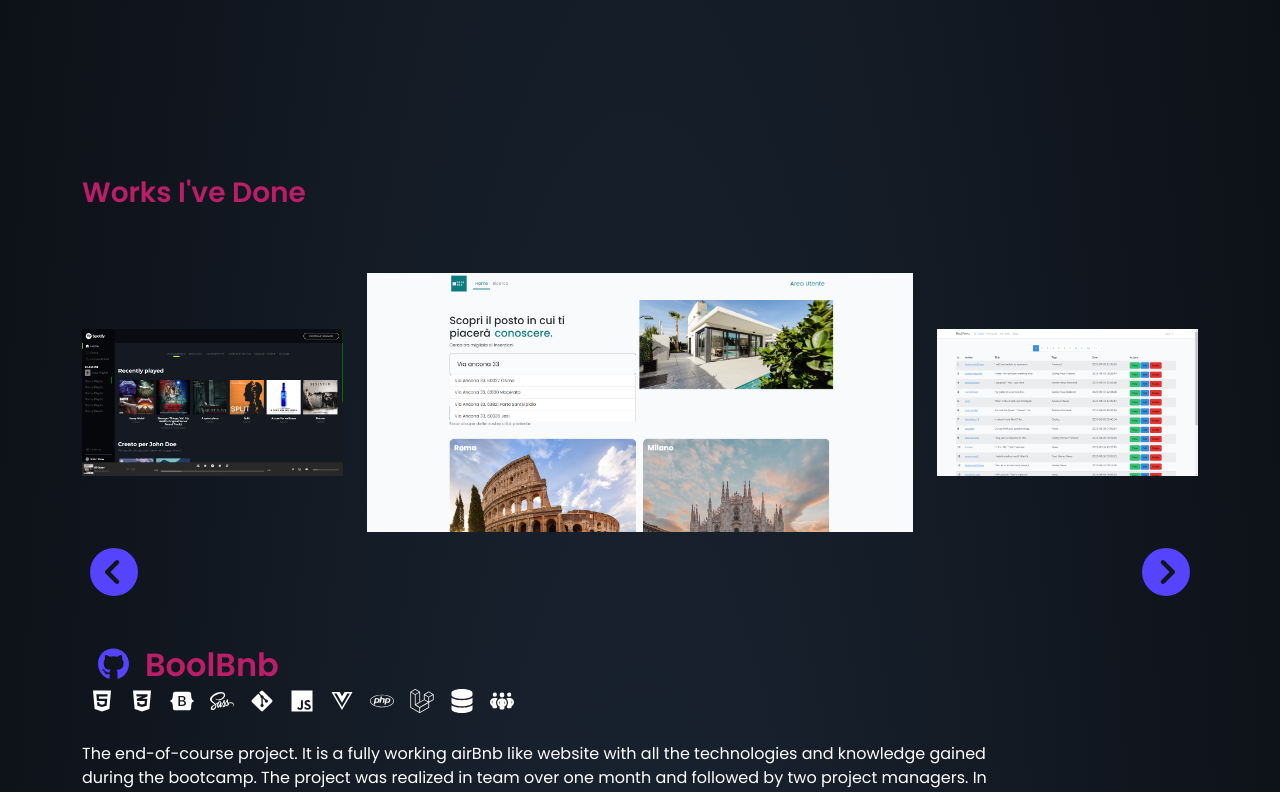
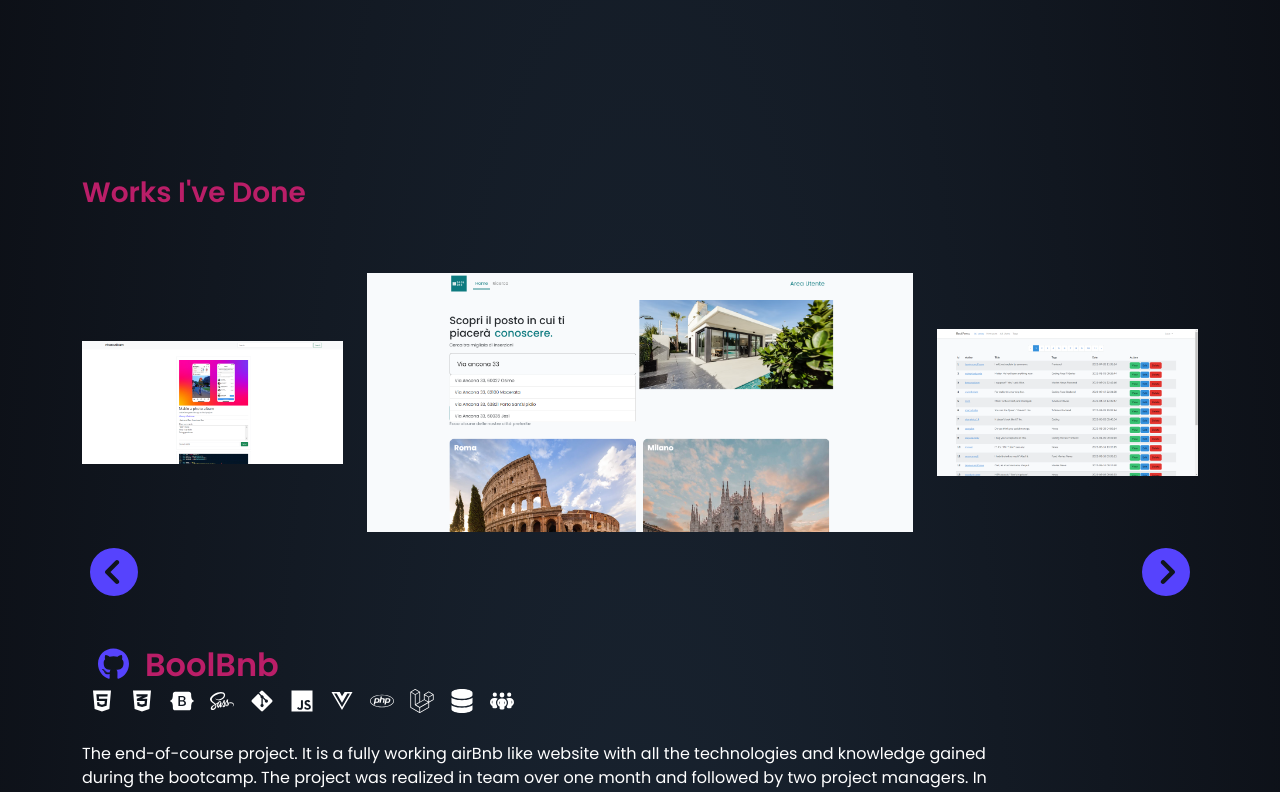
Before and after one commit to LucaSpennato/Luca-Spennato, a Vue app: page / in a window 1280 px wide. Shown: the part 2000-2792 px from the top of the page. Built offline with nearby package versions, Linux system fonts and the light colour scheme.

Commit message:
feat: :sparkles: java projects add

```diff
--- a/src/components/mainComponents/WorksSection.vue
+++ b/src/components/mainComponents/WorksSection.vue
@@ -150,6 +150,26 @@ export default {
           description: 'Spotify web frontend reproduction. One of my first works, it was the first technical challenge using entirely html and css, the page is completely responsive.',
           techUsed: ['html5', 'css3', 'git'],
           repoLink: 'https://github.com/LucaSpennato/html-css-spotifyweb',
+          isActive: false,
+        },
+        {
+          name: 'Spring Pizzeria',
+          src: 'springpizzeria',
+          description: 'Small project realized with Java-Spring. Allows CRUD operations in API to create and customize your menu!',
+          techUsed: ['html5', 'css3', 'bootstrap', 'git', 'js', 'vuejs', 'java', 'spring', 'database'],
+          repoLink: 'https://github.com/LucaSpennato/spring-la-mia-pizzeria-webapi',
+          isActive: false,
+        },
+        {
+          name: 'Photo Album',
+          src: 'springalbum',
+          description: `Project realized with Java-Spring.
+                Allows CRUD operations for creating and customizing posts with images, creating categories and assigning tags to each photo from the back-office, accessible only to admin users.
+                In front-office, built in API with vue 3, it is possible to post comments.
+                In both back and front office it is also possible to search through posts by post name and tags!`,
+
+          techUsed: ['html5', 'css3', 'sass','bootstrap', 'git', 'js', 'vuejs', 'java', 'spring', 'database'],
+          repoLink: 'https://github.com/LucaSpennato/spring-il-mio-fotoalbum',
           isActive: false,
         },
       ]
```
Also changed, not shown: src/assets/works/springalbum.png (added), src/assets/works/springpizzeria.png (added).
